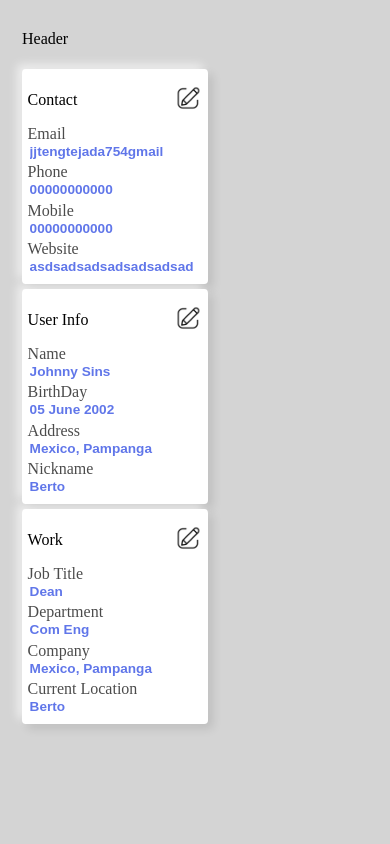
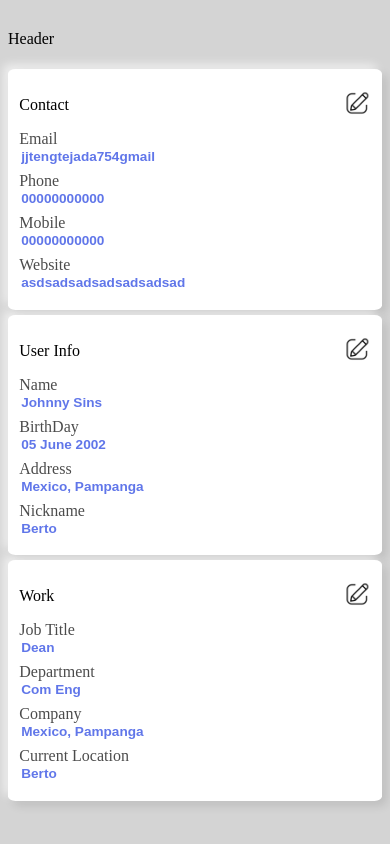
Before and after one commit to tayawaaean/File_Management_System, a PHP site: page /personal_info.html in a window 390 px wide. Run offline with PHP 8.4, Linux system fonts and the light colour scheme.

Commit message:
Personal Info(not Finished)

```diff
--- a/css/personal_info.css
+++ b/css/personal_info.css
@@ -94,18 +94,21 @@ input[type='text']{
     border-radius: 15%;
 }
 
+@media screen and (max-width: 768px) {
+    body {
+        overflow: hidden;
+    }
 
-@media  screen and (max-width: 768px) {
     .container {
         display: grid;
         gap: 5px;
-        margin: 14px;
+        margin: 14px auto; /* Center the container horizontally */
         grid-template-columns: repeat(3, 1fr);
         grid-template-rows: auto;
         grid-template-areas:
-            "header"
-            "first-side"
-            "second-side"
-            "third-side";
+            "header header header"
+            "first-side first-side first-side"
+            "second-side second-side second-side"
+            "third-side third-side third-side";
     }
 }
```
